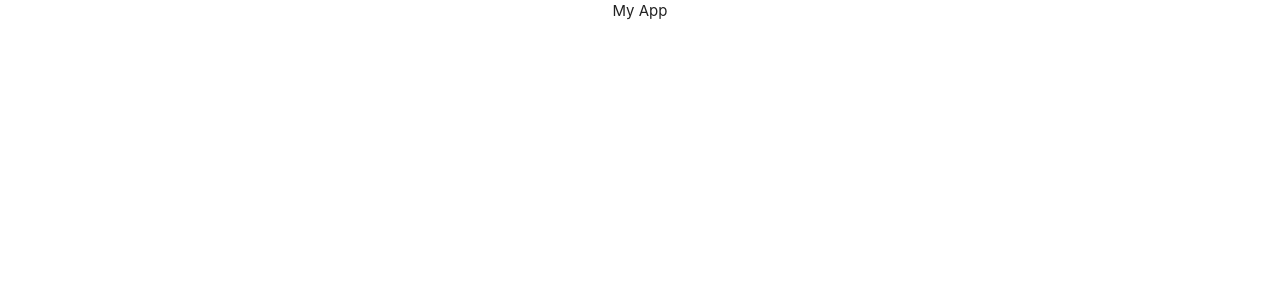
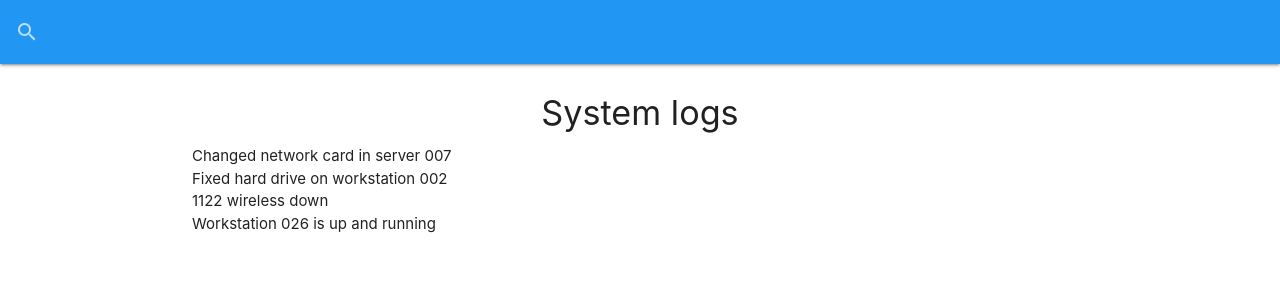
Before and after one commit to stanislavr/ITLogger, a React (Create React App) app in the folder it-logger/: page / in a window 1280 px wide. Shown: the top 300 px of the page. Built offline with nearby package versions, Linux system fonts and the light colour scheme; data requests are answered from the project's data file.

Commit message:
added search bar and logs components

```diff
--- a/it-logger/src/App.js
+++ b/it-logger/src/App.js
@@ -1,4 +1,6 @@
-import React, { useEffect } from "react";
+import React, { useEffect, Fragment } from "react";
+import SearchBar from "./components/layout/SearchBar";
+import Logs from "./components/logs/Logs";
 
 import "materialize-css/dist/css/materialize.min.css";
 import M from "materialize-css/dist/js/materialize.min.js";
@@ -9,7 +11,14 @@
     // init Materialize JS
     M.AutoInit();
   });
-  return <div className="App">My App</div>;
+  return (
+    <Fragment>
+      <SearchBar />
+      <div className="container">
+        <Logs />
+      </div>
+    </Fragment>
+  );
 };
 
 export default App;
--- /dev/null
+++ b/it-logger/src/components/layout/SearchBar.js
@@ -0,0 +1,21 @@
+import React from "react";
+
+const SearchBar = () => {
+  return (
+    <nav style={{ marginBottom: "30px" }} className="blue">
+      <div className="nav-wrapper">
+        <form>
+          <div className="input-field">
+            <input id="search" type="search" required />
+            <label className="label-icon" htmlFor="search">
+              <i className="material-icons">search</i>
+            </label>
+            <i className="material-icons">close</i>
+          </div>
+        </form>
+      </div>
+    </nav>
+  );
+};
+
+export default SearchBar;
--- /dev/null
+++ b/it-logger/src/components/logs/Logs.js
@@ -0,0 +1,38 @@
+import React, { useState, useEffect } from "react";
+
+const Logs = () => {
+  const [logs, setLogs] = useState([]);
+  const [loading, setLoading] = useState(false);
+
+  useEffect(() => {
+    getLogs();
+    // eslint-disable-next-line
+  }, []);
+
+  const getLogs = async () => {
+    setLoading(true);
+    const res = await fetch("/logs");
+    const data = await res.json();
+
+    setLogs(data);
+    setLoading(false);
+  };
+
+  if (loading) {
+    return <h4>Loading...</h4>;
+  }
+  return (
+    <ul className="colelction-with-header">
+      <li className="collection-header">
+        <h4 className="center">System logs</h4>
+      </li>
+      {!loading && logs.length === 0 ? (
+        <p className="center">No logs to show...</p>
+      ) : (
+        logs.map(log => <li>{log.message}</li>)
+      )}
+    </ul>
+  );
+};
+
+export default Logs;
```
Also changed, not shown: it-logger/src/components/logs/LogItem.js (added).
